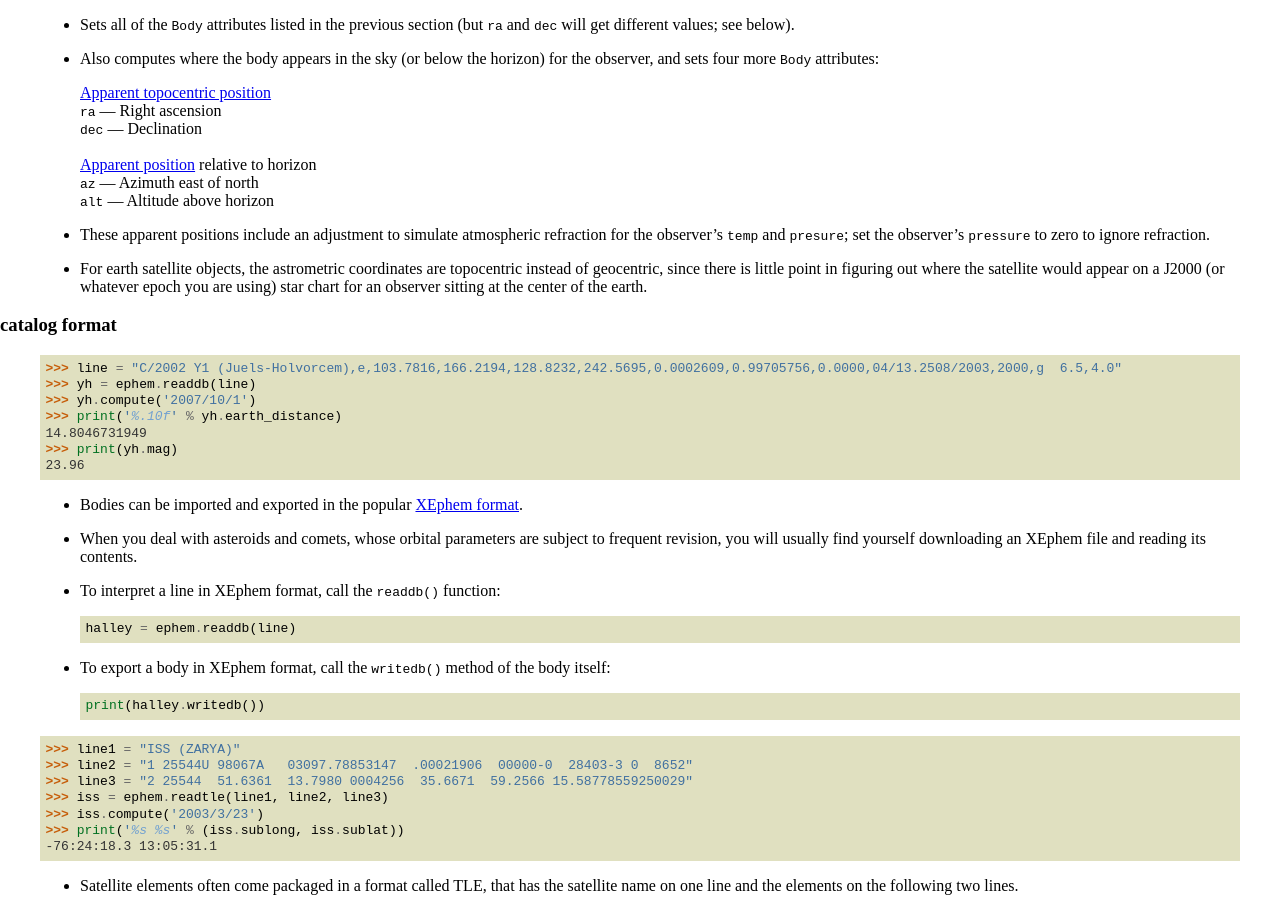
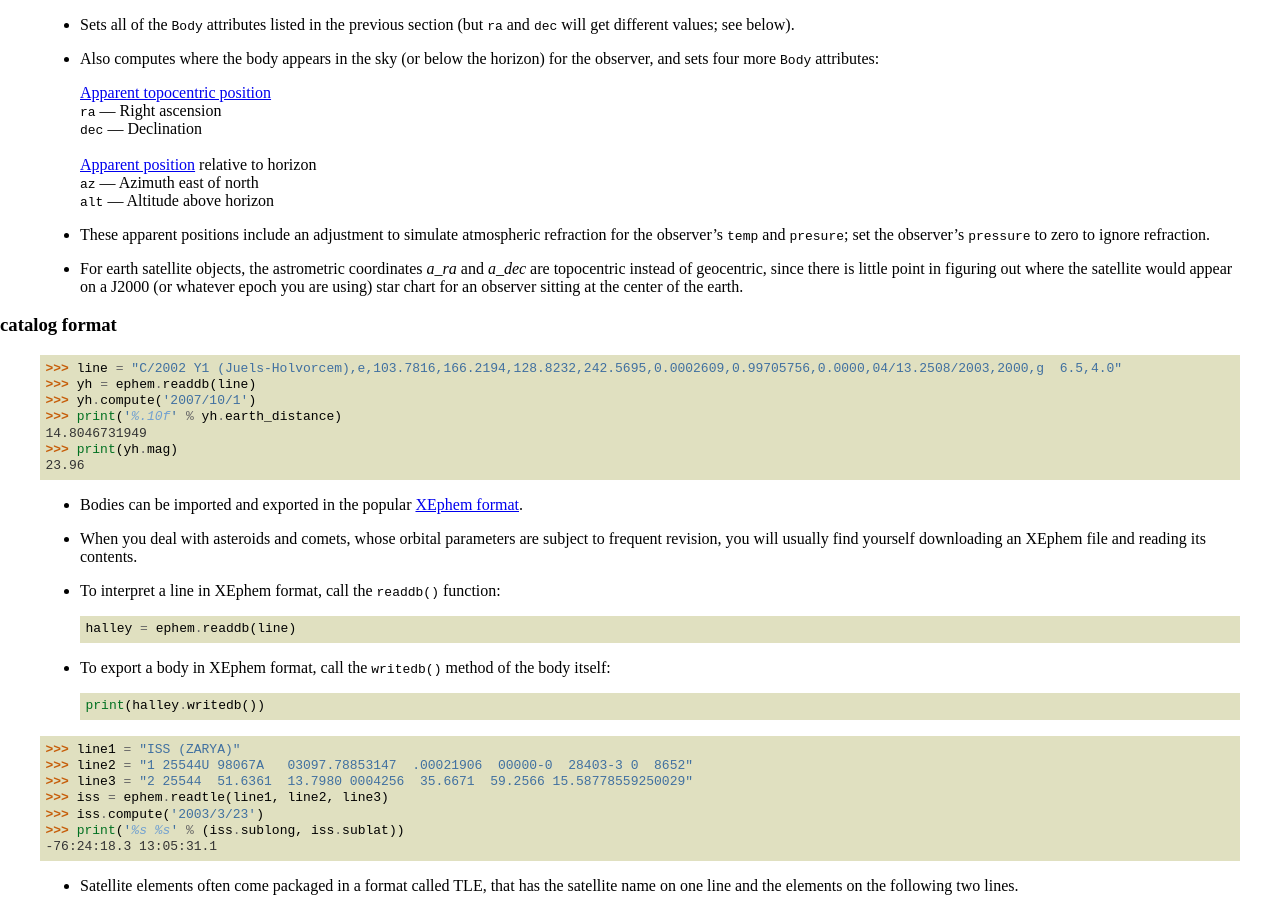
Before and after one commit to brandon-rhodes/pyephem, a Sphinx documentation site: the page built from ephem/doc/quick.rst, in a window 1280 px wide and 900 px high, scrolled down 3309 px. Built offline with Sphinx 7.4.7, drawn with Linux system fonts in a browser that asks for light colours.

Commit message:
For #55 name the a_* attributes being talked about

```diff
--- a/ephem/doc/quick.rst
+++ b/ephem/doc/quick.rst
@@ -195,7 +195,8 @@ body.compute(observer)
    set the observer's ``pressure`` to zero to ignore refraction.
 
  * For earth satellite objects,
-   the astrometric coordinates are topocentric instead of geocentric,
+   the astrometric coordinates `a_ra` and `a_dec` are topocentric
+   instead of geocentric,
    since there is little point in figuring out where the satellite
    would appear on a J2000 (or whatever epoch you are using) star chart
    for an observer sitting at the center of the earth.
```
